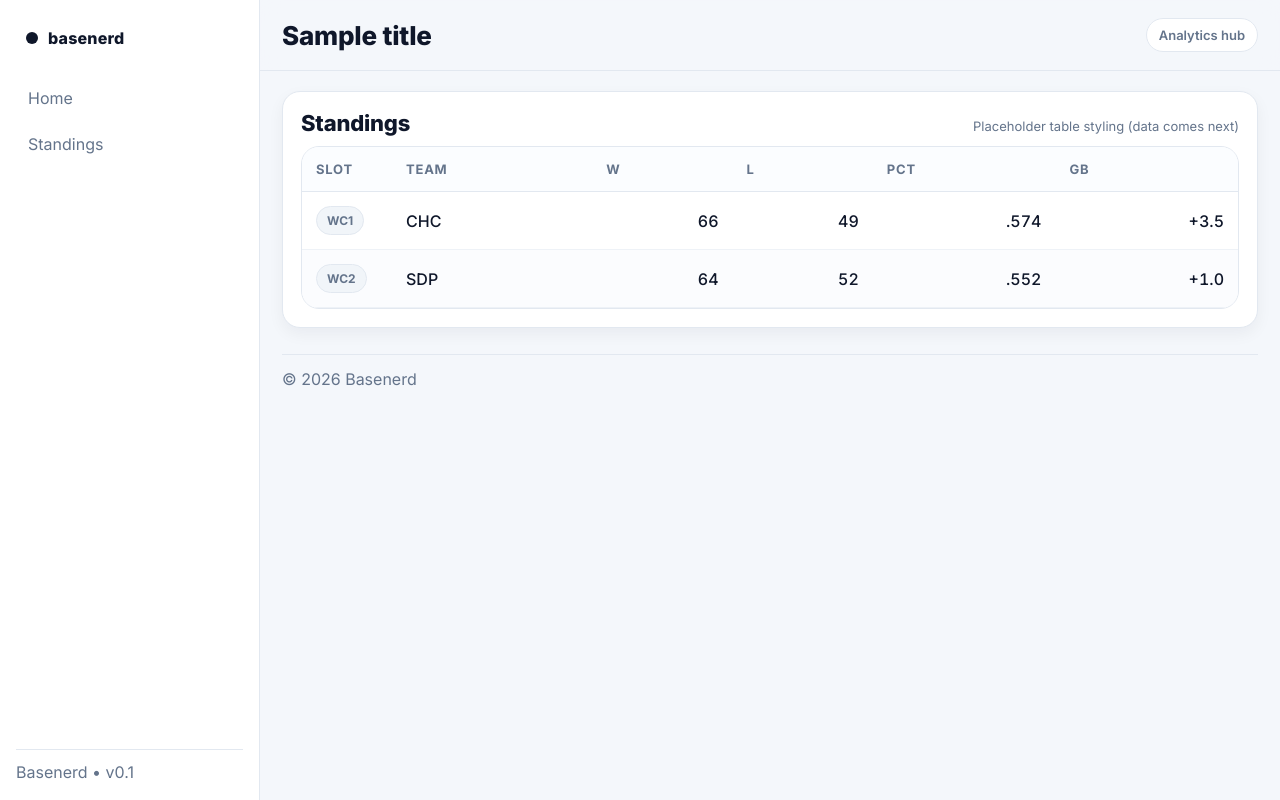
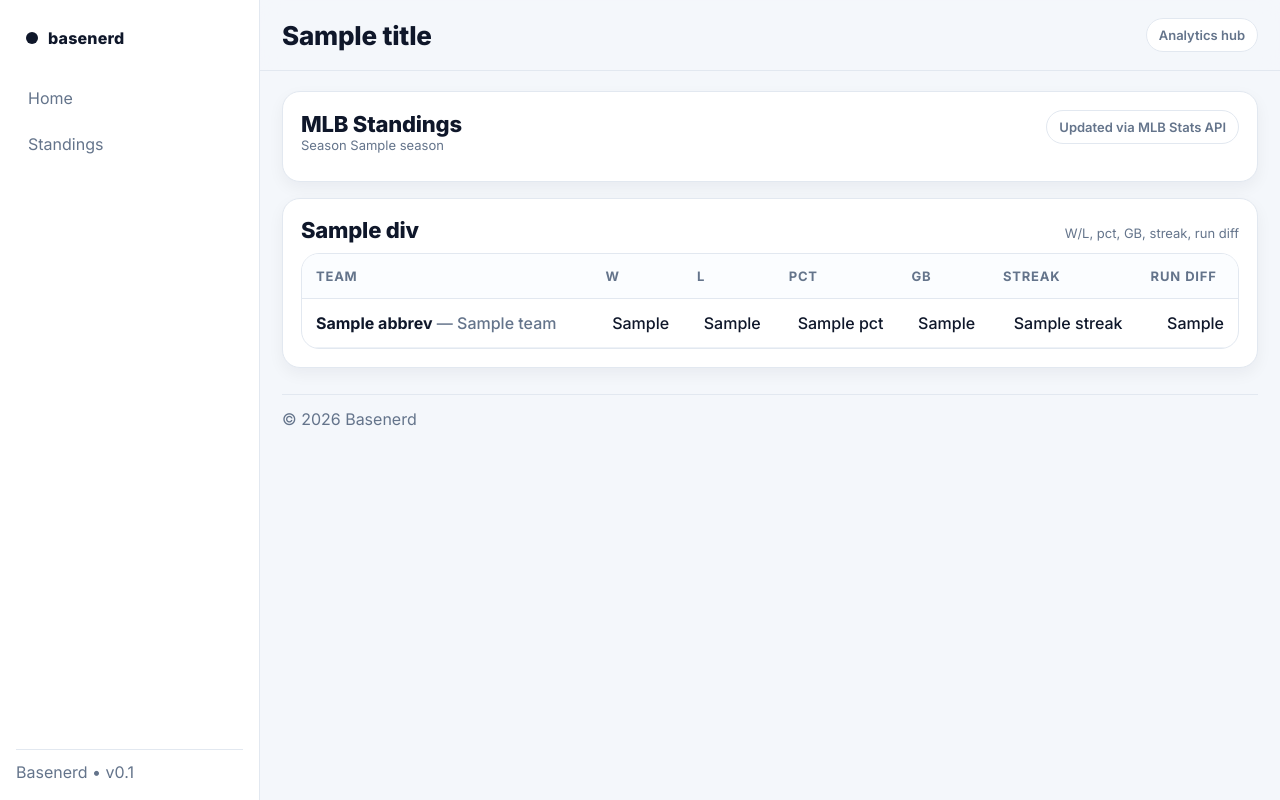
Before and after one commit to basenerd/basenerd-backend, a Flask app: template templates/standings.html in a window 1280 px wide. Run offline with Flask 3, Linux system fonts and the light colour scheme; the template is opened without the code that fills it: most values are stand-ins (such as "Sample title", 1, 10 or a date in 2020).

Commit message:
Update standings.html

```diff
--- a/templates/standings.html
+++ b/templates/standings.html
@@ -1,42 +1,58 @@
 {% extends "base.html" %}
 {% block content %}
+
   <div class="card">
     <div class="card-header">
-      <div class="card-title">Standings</div>
-      <div class="card-subtitle">Placeholder table styling (data comes next)</div>
+      <div>
+        <div class="card-title">MLB Standings</div>
+        <div class="card-subtitle">Season {{ season }}</div>
+      </div>
+
+      <div class="pill">Updated via MLB Stats API</div>
+    </div>
+
+    {% if error %}
+      <p><strong>Couldn’t load standings.</strong></p>
+      <p class="small">{{ error }}</p>
+    {% endif %}
+  </div>
+
+  {% for div in divisions %}
+    <div class="card">
+      <div class="card-header">
+        <div class="card-title">{{ div.name }}</div>
+        <div class="card-subtitle">W/L, pct, GB, streak, run diff</div>
       </div>
 
       <div class="table-wrap">
         <table class="table">
           <thead>
             <tr>
-            <th style="width: 90px;">Slot</th>
               <th>Team</th>
               <th class="num">W</th>
               <th class="num">L</th>
               <th class="num">Pct</th>
               <th class="num">GB</th>
+              <th class="num">Streak</th>
+              <th class="num">Run Diff</th>
             </tr>
           </thead>
           <tbody>
+            {% for t in div.teams %}
               <tr>
-            <td><span class="badge">WC1</span></td>
-            <td>CHC</td>
-            <td class="num">66</td>
-            <td class="num">49</td>
-            <td class="num">.574</td>
-            <td class="num">+3.5</td>
+                <td><strong>{{ t.abbrev }}</strong> <span class="muted">— {{ t.name }}</span></td>
+                <td class="num">{{ t.w }}</td>
+                <td class="num">{{ t.l }}</td>
+                <td class="num">{{ t.pct }}</td>
+                <td class="num">{{ t.gb }}</td>
+                <td class="num">{{ t.streak or "-" }}</td>
+                <td class="num">{{ t.run_diff }}</td>
               </tr>
-          <tr>
-            <td><span class="badge">WC2</span></td>
-            <td>SDP</td>
-            <td class="num">64</td>
-            <td class="num">52</td>
-            <td class="num">.552</td>
-            <td class="num">+1.0</td>
-          </tr>
+            {% endfor %}
           </tbody>
         </table>
       </div>
     </div>
+  {% endfor %}
+
 {% endblock %}
```
Lines whose indentation alone changed are shown as unchanged.
